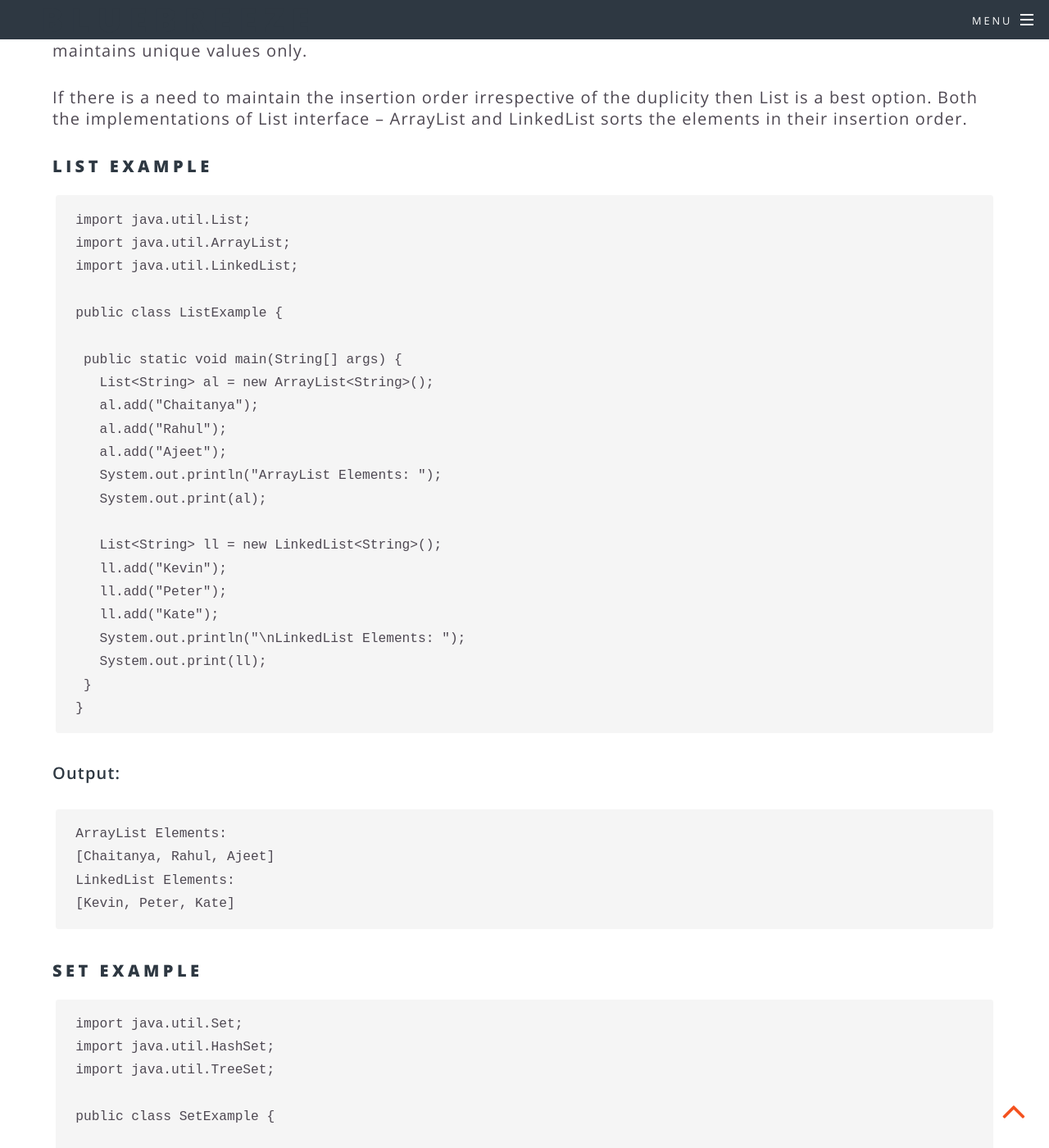
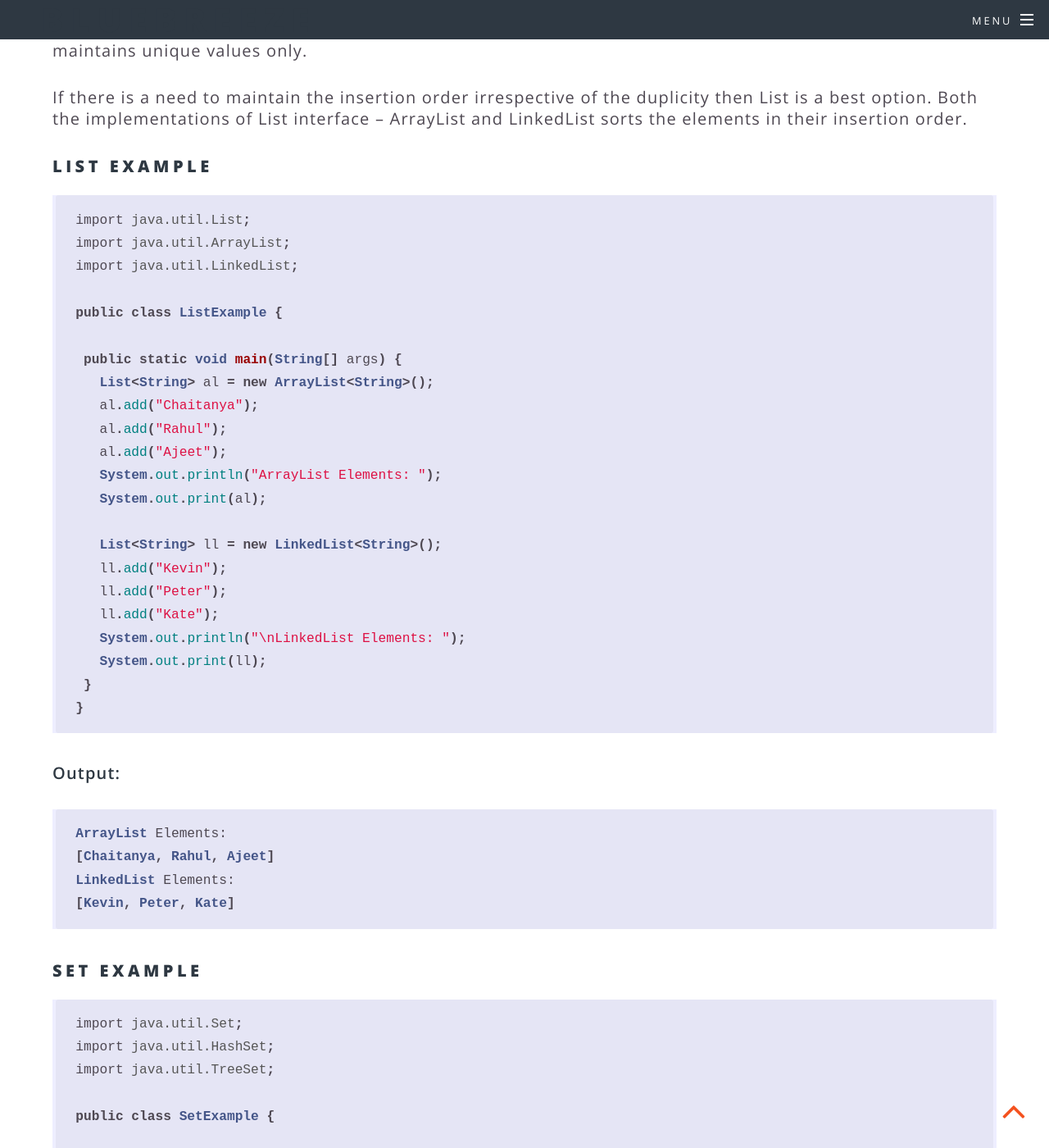
Before and after one commit to bluebreeze0812/bluebreeze0812.github.io, a Jekyll site: the page built from _posts/2819-05-07-Difference between List and Set in Java.md, in a window 1280 px wide and 1400 px high, scrolled down 1587 px. Shown: the whole window at 82% size. Built offline with Jekyll 4.4.1, drawn with Linux system fonts in a browser that asks for light colours; comment, search, counter and statistics services are not loaded; some of the changed text lies outside the part shown.

Commit message:
modify post

````diff
--- a/_posts/2819-05-07-Difference between List and Set in Java.md
+++ b/_posts/2819-05-07-Difference between List and Set in Java.md
@@ -34,7 +34,7 @@ If there is a need to maintain the insertion order irrespective of the duplicity
 
 
 #### List Example
-```Java
+```java
 import java.util.List;
 import java.util.ArrayList;
 import java.util.LinkedList;
@@ -59,7 +59,7 @@ public class ListExample {
 }
 ```
 **Output:**
-```Java
+```java
 ArrayList Elements:
 [Chaitanya, Rahul, Ajeet]
 LinkedList Elements:
@@ -67,7 +67,7 @@ LinkedList Elements:
 ```
 
 #### Set Example
-```Java
+```java
 import java.util.Set;
 import java.util.HashSet;
 import java.util.TreeSet;
@@ -94,7 +94,7 @@ public class SetExample {
 }
 ```
 **Output:**
-```Java
+```java
 [33, 22, 11, 44]
 The sorted list is:
 [11, 22, 33, 44]
````
